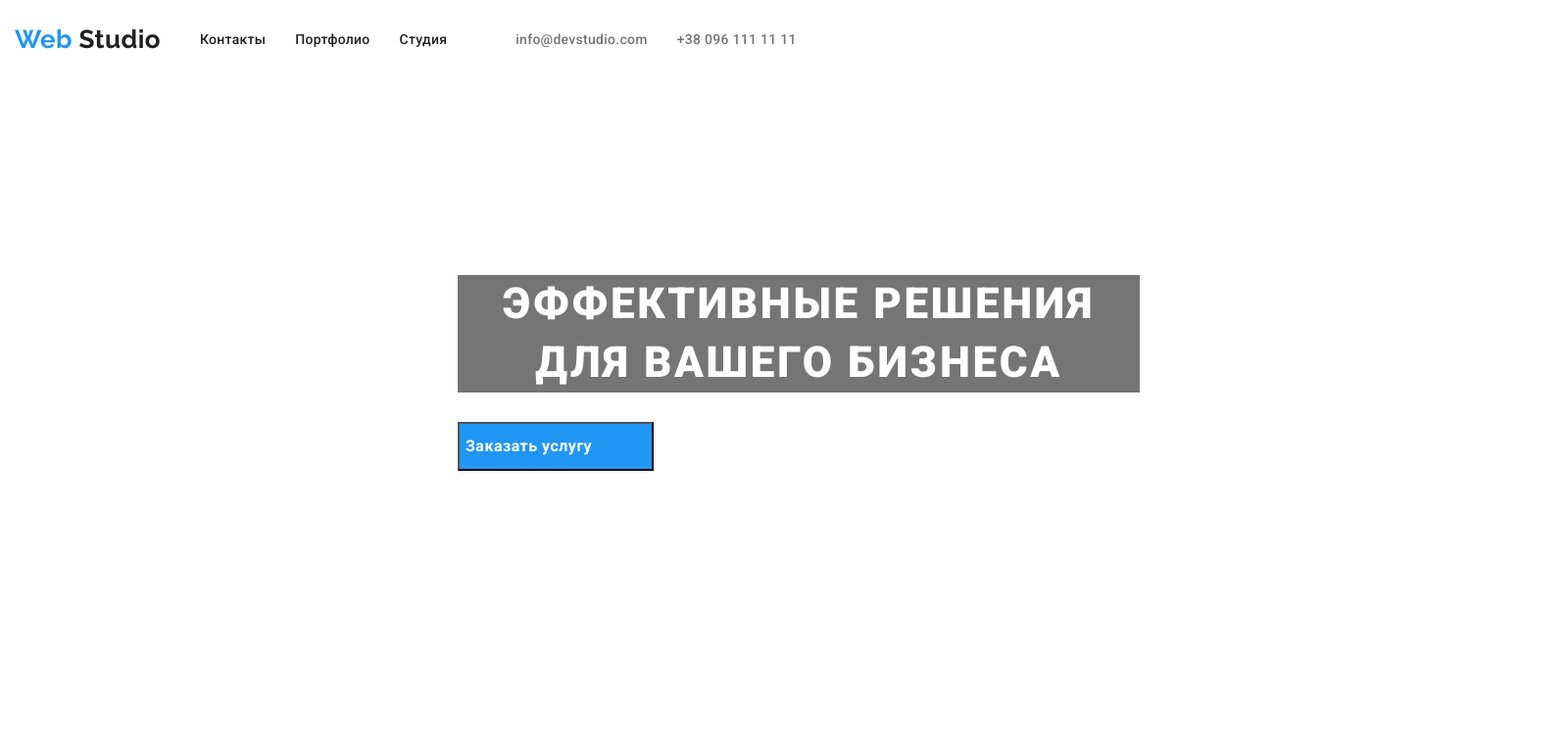
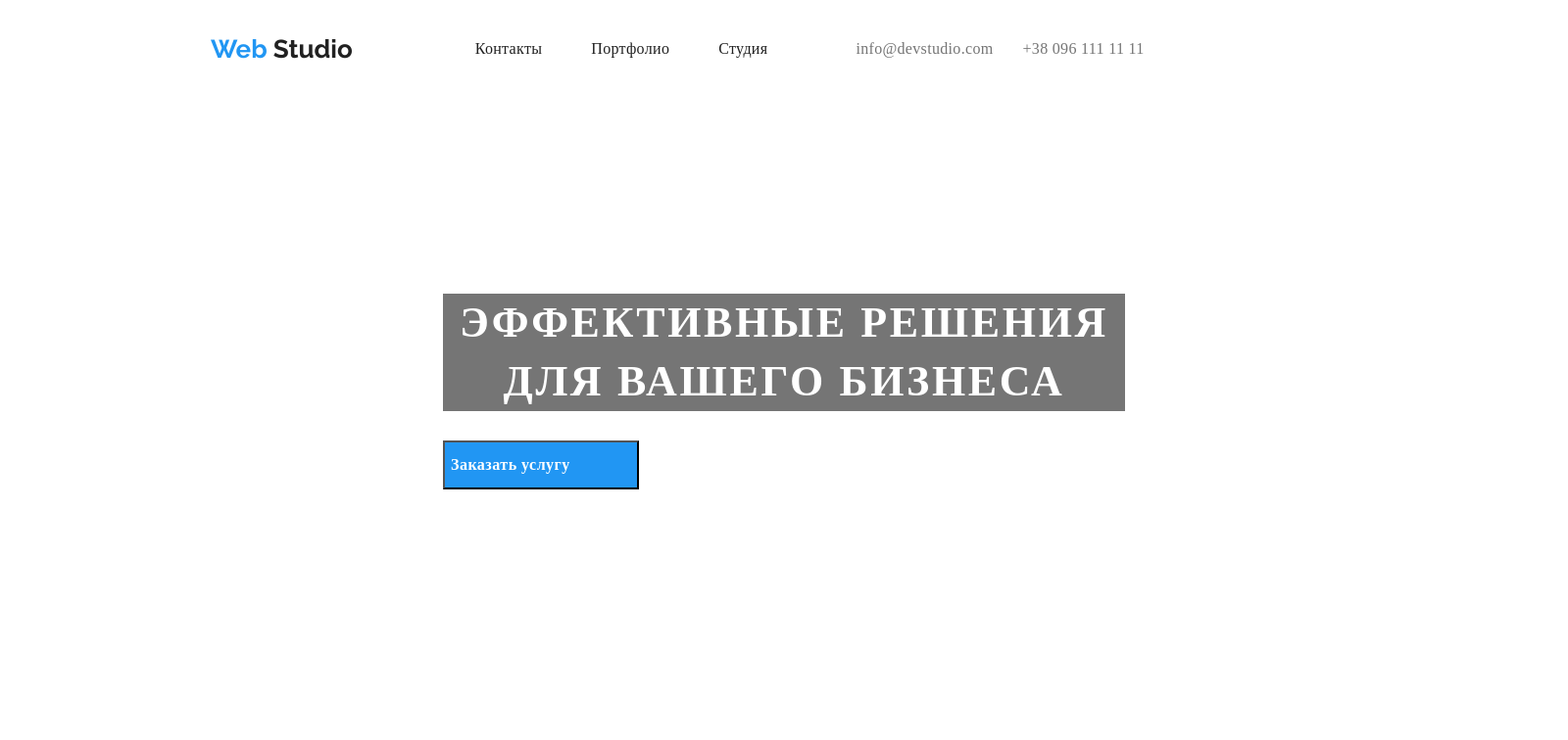
Before and after one commit to tsygankova/goit-markup-hw-03, a plain HTML site: page index.html in a window 1280 px wide. Shown: the top 756 px of the page at 98% size, 1600 px wide, since content can reach past the window. Drawn offline with Linux system fonts and the light colour scheme.

Commit message:
styles changed

```diff
--- a/css/styles.css
+++ b/css/styles.css
@@ -37,11 +37,10 @@
 /*ссылки и списки - общие стили*/
 .link{
   text-decoration: none;
+  margin: 0px 0px 0px 0px;
 }
 .list{
   list-style: none;
-  margin-top: 0px;
-  margin-bottom: 0px;
 }
 
 h1,h2,h3,p{
@@ -51,6 +50,8 @@ h1,h2,h3,p{
 
 /*header*/
 .header{
+  width: 1600px;
+  height: 81 px;
   display: flex;
   flex-direction: row;
   padding-top: 25px;
@@ -67,6 +68,7 @@ h1,h2,h3,p{
   display:flex;
   flex-direction: row-reverse;
   justify-content: flex-end;
+  margin-left:85px;
 }
 
 /*logo*/
@@ -78,6 +80,7 @@ h1,h2,h3,p{
 }
 .logo{
   color: var(--title-light-theme-color);
+  margin-left:215px;
 }
 
 /*logo blue*/
@@ -87,7 +90,6 @@ span{color:var(--logo-color);}
 .menu-item-link,
 .header-email-link,
 .header-phone-link{
-  margin-right:30px;
   font-weight: 500;
   line-height: 1.14;
   letter-spacing: 0.02em;
@@ -97,7 +99,10 @@ span{color:var(--logo-color);}
   color: var(--title-light-theme-color);
 }
 
-.menu-item-link.last-child{
+.menu-item{
+  margin-right:50px;
+}
+.menu-item.last-child{
   margin-right:0px;
 }
 
--- a/index.html
+++ b/index.html
@@ -9,7 +9,7 @@
     <link rel="stylesheet" href="./css/styles.css">
   </head>
 
-  <body class = "body container">
+  <body>
     <!--ШАПКА САЙТА-->
     <header class = "header">
       <nav class = "navigation">
```
